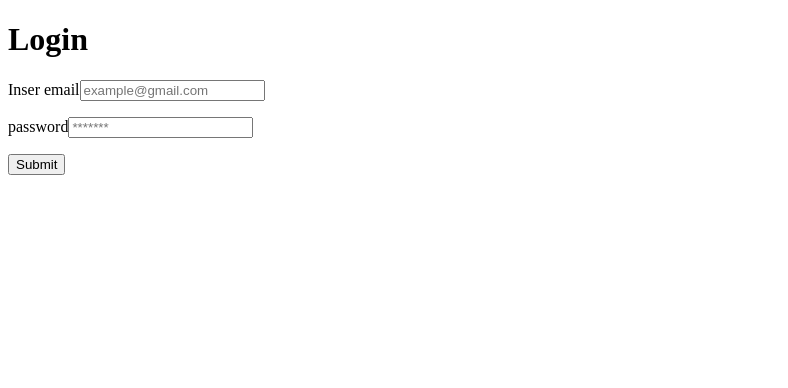
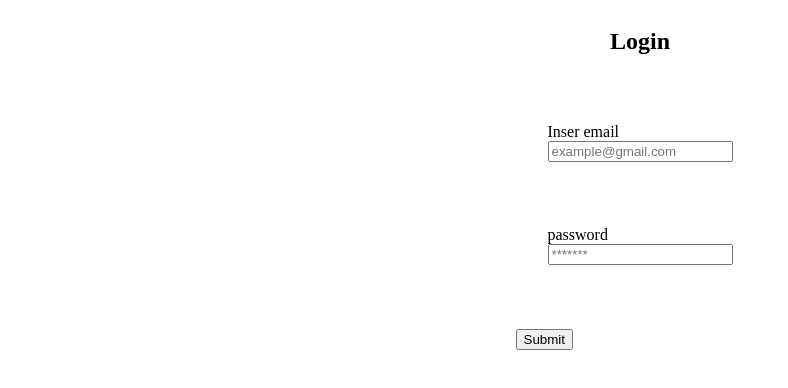
Before and after one commit to MarcosUgalde/Fullstack-project, a React (Vite) app in the folder front/: page /login in a window 1280 px wide. Shown: the top 388 px of the page, without its empty margins (0-788 px from the left). Built offline with nearby package versions, Linux system fonts and the light colour scheme; no server answers.

Commit message:
fix: fixed error in login page styles

```diff
--- a/front/src/pages/Login/index.jsx
+++ b/front/src/pages/Login/index.jsx
@@ -1,4 +1,4 @@
-// import { Styled } from './styles'
+import Styled from './styles'
 import { useForm } from 'react-hook-form'
 import { login } from '../../misc/templates'
 import { useMutation, useQueryClient } from 'react-query'
@@ -35,19 +35,24 @@ function Login() {
     const { errors } = login
 
     return (
-        <>
+        <Styled.Page>
             <h1>Login</h1>
+                <Styled.Questionaire>
                     <form onSubmit={handleSubmit(handleForm)}>
+                            <Styled.Item>
                                 <label htmlFor="email">Inser email</label>
                                 <input type="text" id='email' placeholder='example@gmail.com' {...register("email", {required: true})} />
                                 <p>{formState.errors && errors[formState.errors?.email?.type]}</p>
+                            </Styled.Item>
+                            <Styled.Item>
                                 <label>password</label>
                                 <input type="password" id='password' placeholder='*******' {...register("password", {required: true, minLength: 4})} />
                                 <p>{formState.errors && errors[formState.errors?.password?.type]}</p>
-
+                            </Styled.Item>
                         <input type='submit' />
                     </form>
-       </>
+                </Styled.Questionaire>
+       </Styled.Page>
     )
 }
 
```
Lines whose indentation alone changed are shown as unchanged.
